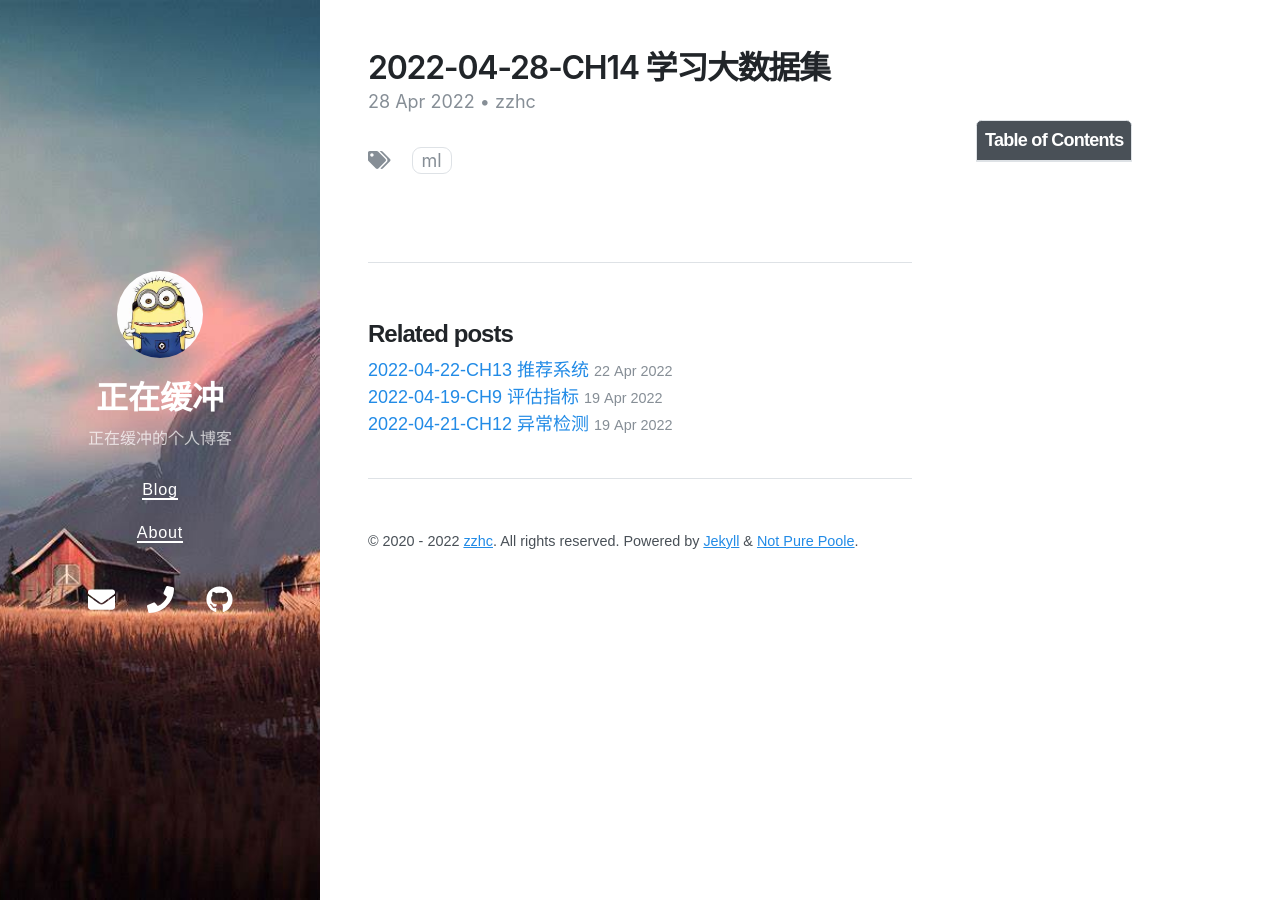
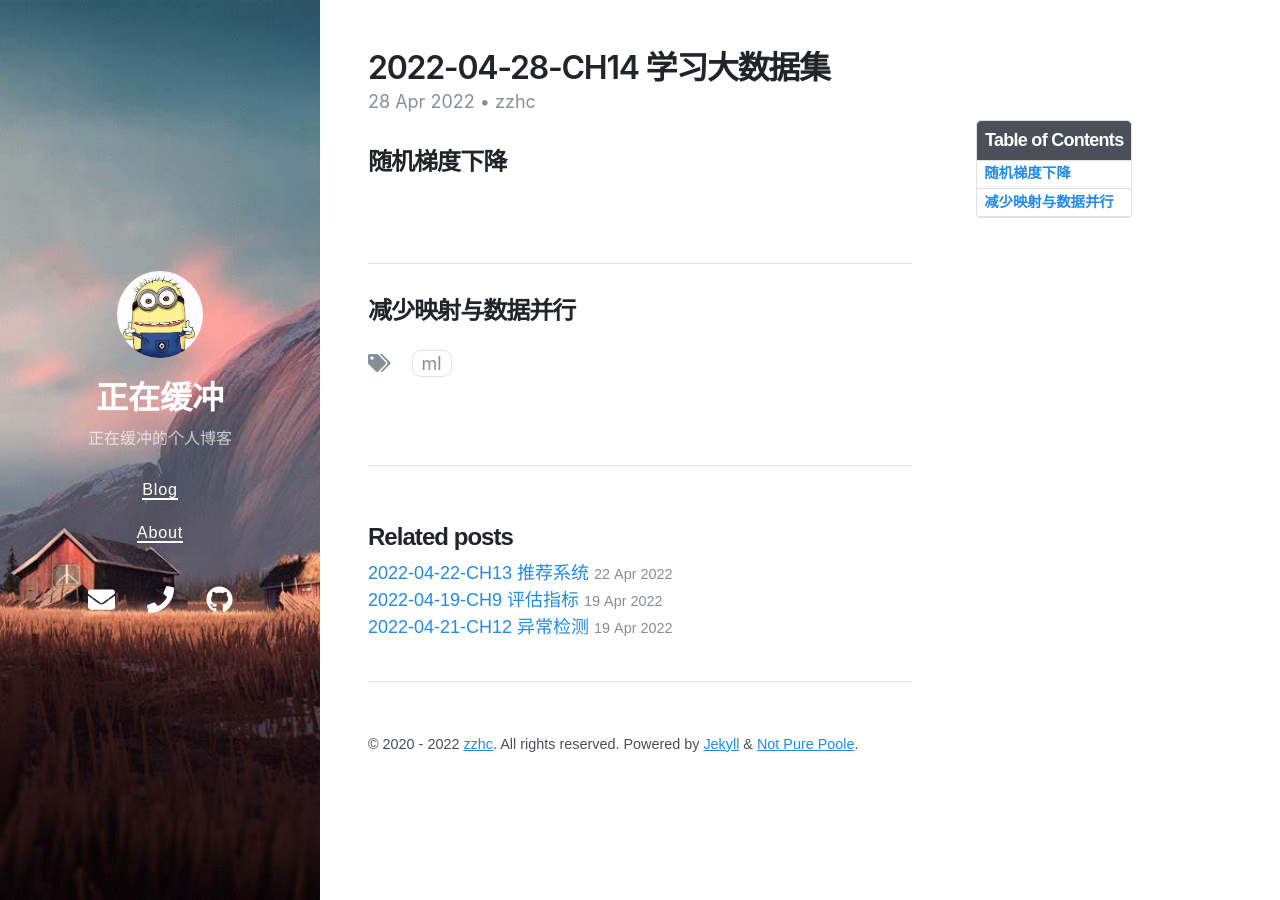
Before and after one commit to Zzhc3321/personal-blog.github.io, a Jekyll site: the page built from _posts/2022-04-28-CH14 学习大数据集.md, in a window 1280 px wide. Built offline with Jekyll 4.4.1, drawn with Linux system fonts in a browser that asks for light colours; nearby versions of some CDN libraries.

Commit message:
修改文件: _posts/2022-04-28-CH14 学习大数据集.md

```diff
--- a/_posts/2022-04-28-CH14 学习大数据集.md
+++ b/_posts/2022-04-28-CH14 学习大数据集.md
@@ -7,3 +7,14 @@
 math: true
 author: zzhc
 ---
+
+## 随机梯度下降
+
+
+
+<br>
+<br>
+
+***
+
+## 减少映射与数据并行
```
